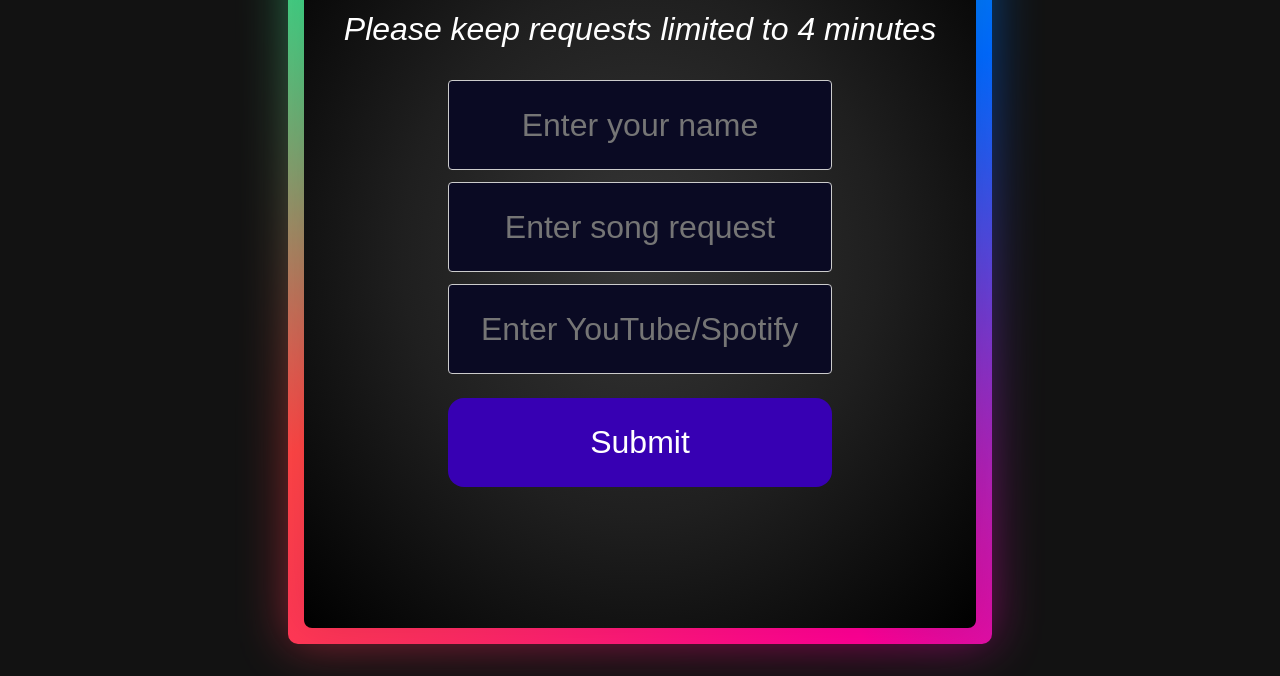
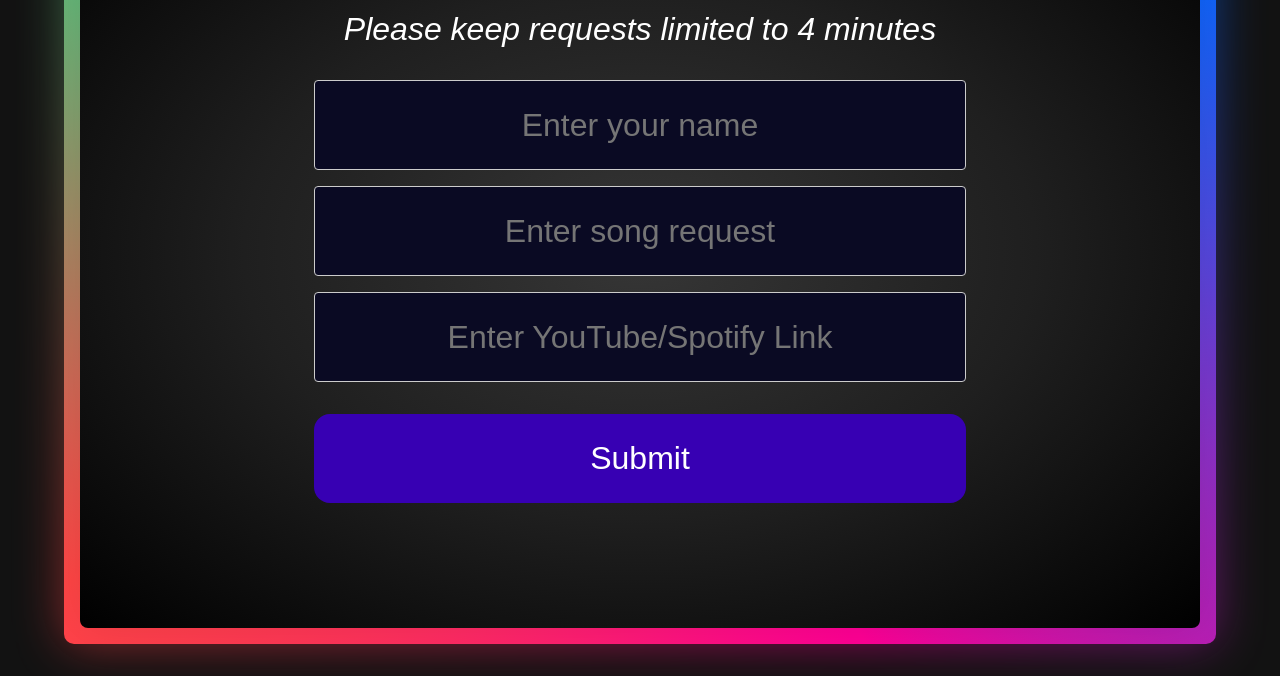
Before and after one commit to RudraKaradkhelkar/LAMAO-Song-Request-Tracker, a plain HTML site: page index.html in a window 1280 px wide. Shown: the part 140-816 px from the top of the page. Drawn offline with Linux system fonts and the light colour scheme.

Commit message:
Update styles.css

```diff
--- a/styles.css
+++ b/styles.css
@@ -10,7 +10,7 @@
 }
 
 .container {
-    width: 80vh;
+    width: 85%;
     margin: auto;
 	height:90vh;
     padding: 1em;
@@ -64,7 +64,7 @@
 	display: grid;
 	grid-template-rows: 25% 25% 25%;
 	grid-template-columns: 10% 10% 10% 10% 10% 10% 10% 10% 10% 10%;
-	grid-row-gap: 0.75em;
+	grid-row-gap: 1em;
     text-align:center;
 }
 h1{
```
